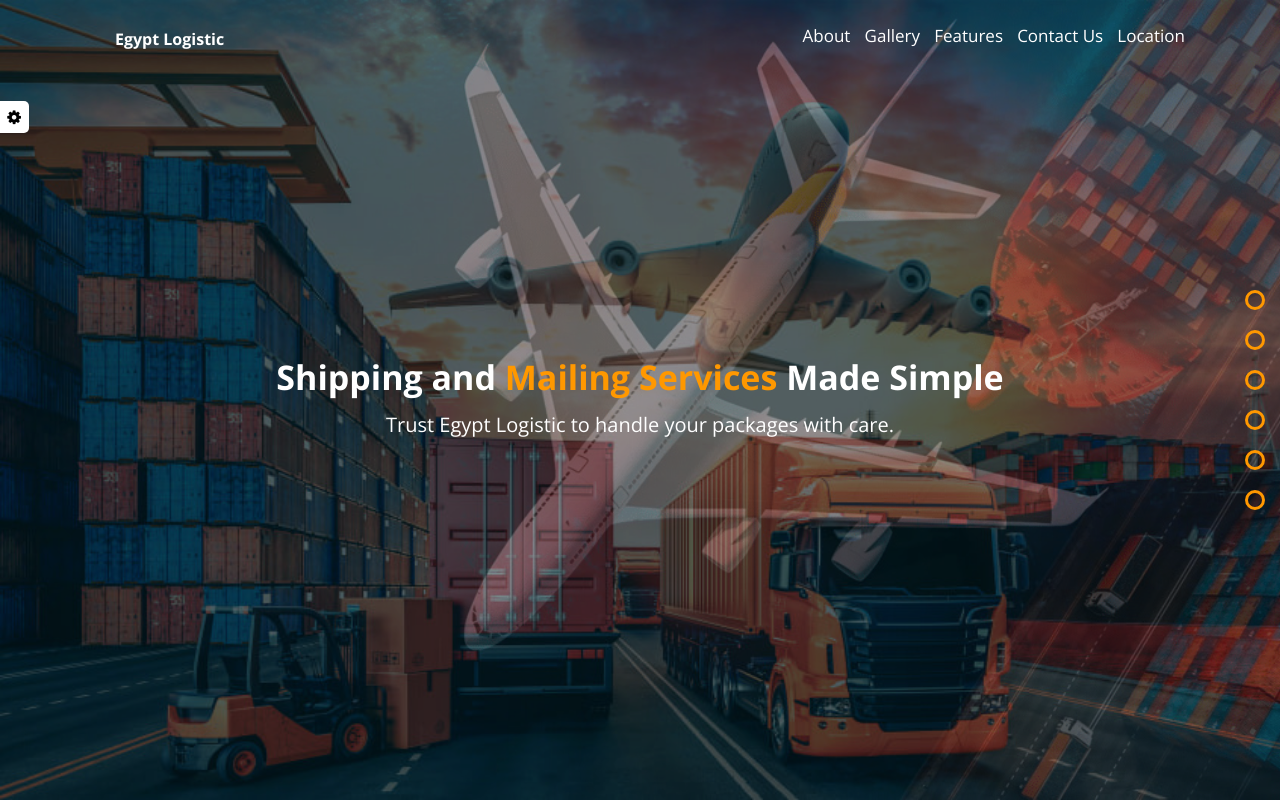
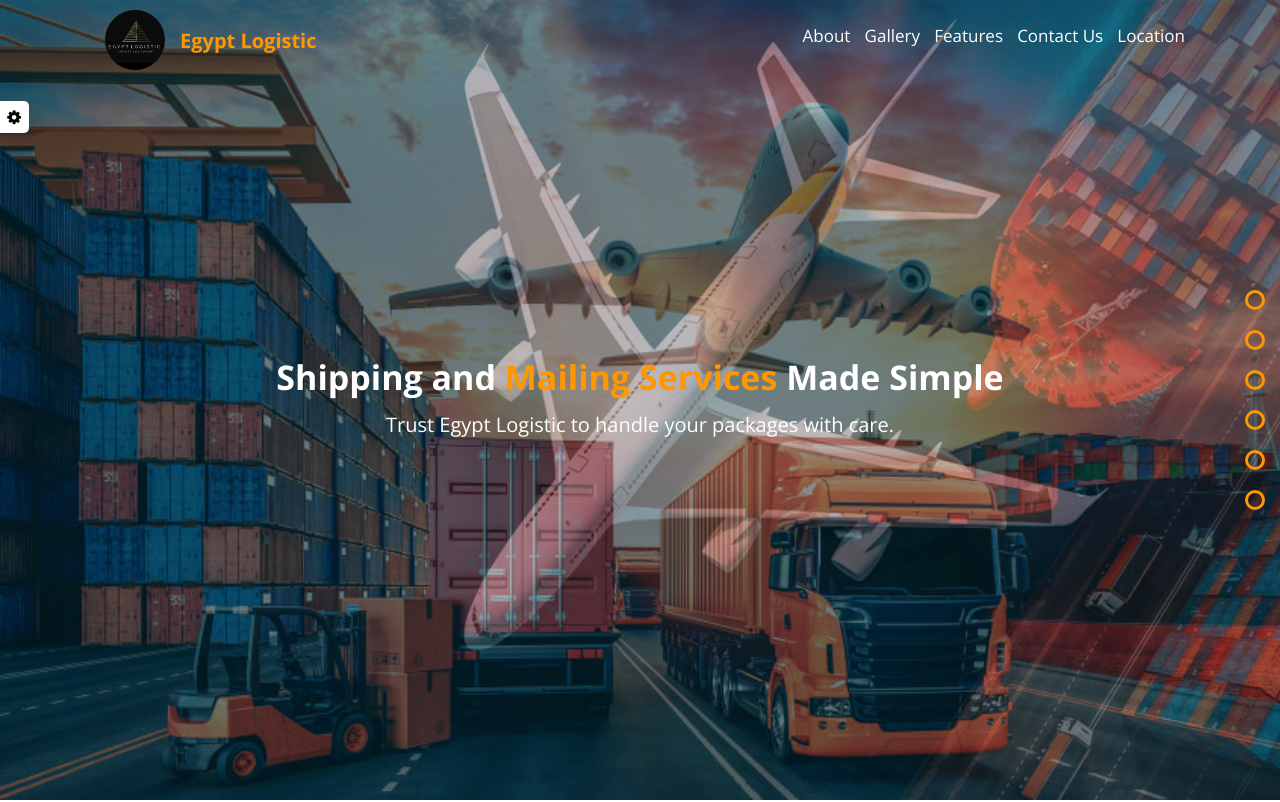
Before and after one commit to AbanoupWagih/Egypt_Logistic, a plain HTML site: page index.html in a window 1280 px wide. Shown: the top 802 px of the page. Drawn offline with nearby package versions, Linux system fonts and the light colour scheme.

Commit message:
Add Logo Image

```diff
--- a/css/style.css
+++ b/css/style.css
@@ -169,14 +169,14 @@ body {
 /* Start LandiNg Page */
 .landing-page {
   min-height: 100vh;
-  background-image: url(../imgs/01.jpg);
+  background-image: url(../imgs/04.jpeg);
   background-size: cover;
   position: relative;
   transition: all 1.8s ease-in;
 }
 
 .landing-page .overlay {
-  background-color: rgba(0, 0, 0, 0.4);
+  background-color: rgba(0, 0, 0, 0.2);
   position: absolute;
   width: 100%;
   height: 100%;
@@ -196,11 +196,33 @@ body {
   padding: 10px;
 }
 .header-area .logo {
-  width: 300px;
-  padding: 20px;
+  width: 500px;
+  padding-inline: 10px;
+  display: flex;
+  cursor: pointer;
+  align-items: center;
+  text-decoration: none;
+}
+/* Start Edit */
+.header-area .logo img {
+  width: 60px;
+  height: 60px;
+  border-radius: 50%;
+}
+.header-area .logo span {
+  font-size: 20px;
   font-weight: bold;
-  cursor: pointer;
+  margin-left: 15px;
+  color: var(--main-color);
 }
+@media (max-width:767px) {
+  .header-area .logo span {
+    font-size: 18px;
+    font-weight: bold;
+    margin-left: 10px;
+  }
+}
+/* End Edit */
 .header-area .links-container {
   width: 100%;
   text-align: right;
--- a/index.html
+++ b/index.html
@@ -76,7 +76,10 @@
     <div class="overlay"></div>
     <div class="container">
           <div class="header-area">
-            <div class="logo"> Egypt Logistic </div>
+            <a href="index.html" class="logo">
+              <img src="imgs/egypt-logistic.jpeg" alt="Logo image">
+               <Span>Egypt Logistic</Span>
+            </a>
             <div class="links-container">
               <ul class="links">
                 <li><a href="#" data-section=".about-us">About</a></li>
```
